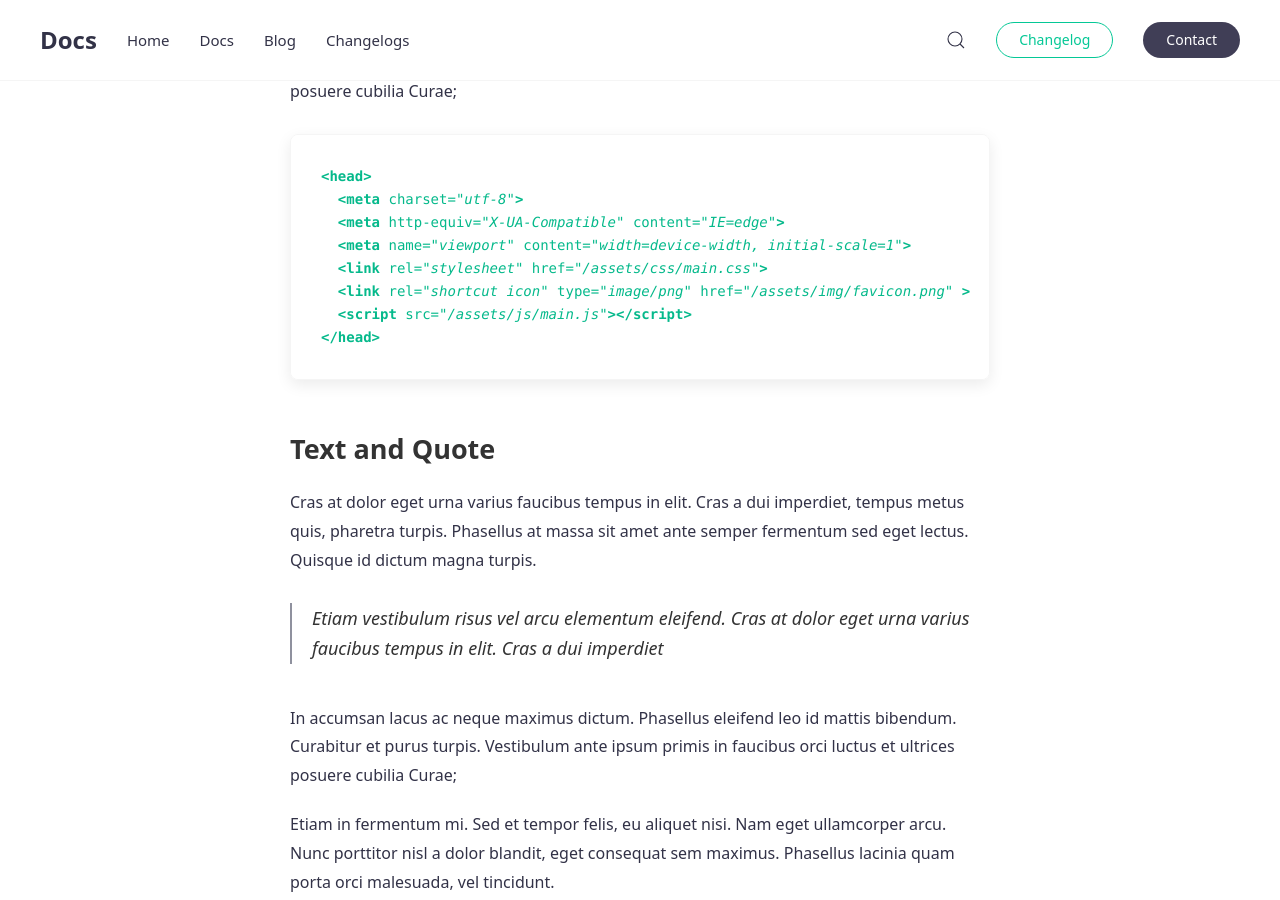
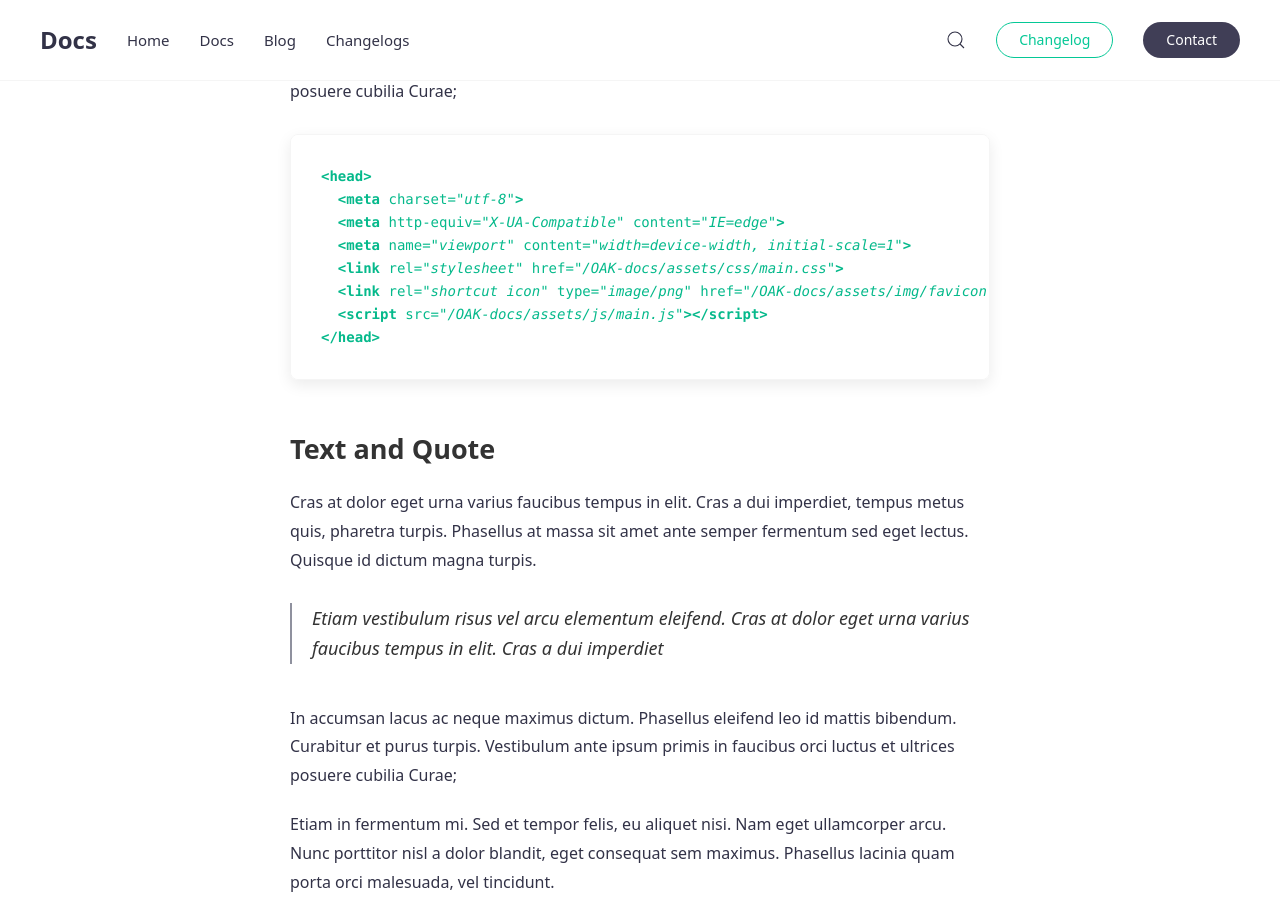
Before and after one commit to AvaProtocol/OAK-docs, a Jekyll site: the page built from _posts/2017-05-25-post7.md, in a window 1280 px wide and 900 px high, scrolled down 1299 px. Built offline with Jekyll 4.4.1, drawn with Linux system fonts in a browser that asks for light colours.

Commit message:
Added baseUrl to config.yaml

```diff
--- a/_config.yml
+++ b/_config.yml
@@ -10,7 +10,7 @@
 lang:               en
 
 # Site subpath, e.g. /blog
-baseurl:            ""
+baseurl:            "/OAK-docs"
 
 # Permalink URLs structure, for permalink style options see: https://jekyllrb.com/docs/permalinks/
 permalink:          /:title/
```
